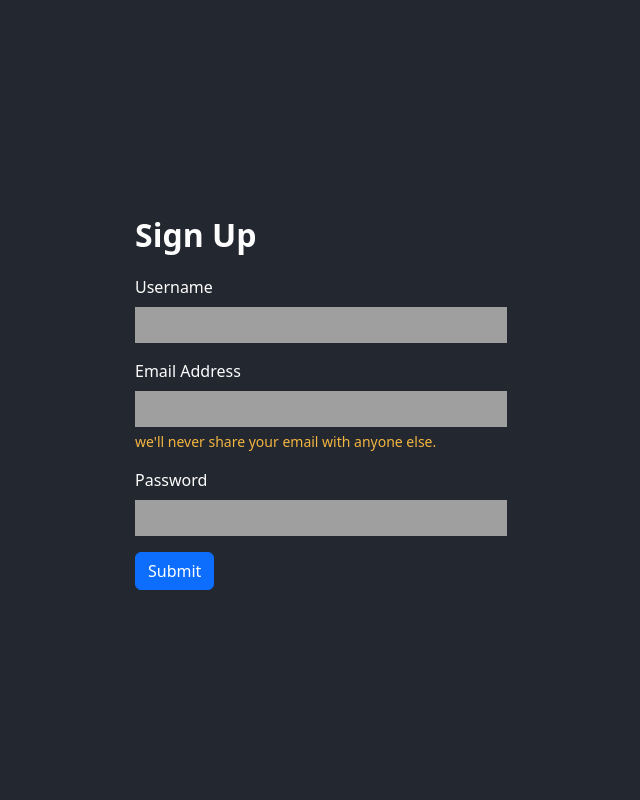
After one commit to xyon-dev/quiz-classic, a PHP site: page /signup.html in a window 1280 px wide. The commit adds this page. Shown: the whole page, without its empty margins (319-959 px from the left). Run offline with PHP 8.4, Linux system fonts and the light colour scheme; some libraries are stand-ins or nearby versions.

Commit message:
update files

```diff
--- /dev/null
+++ b/signup.html
@@ -0,0 +1,47 @@
+<!DOCTYPE html>
+<html lang="en">
+<head>
+    <meta charset="UTF-8">
+    <meta name="viewport" content="width=device-width, initial-scale=1.0">
+    <meta name="description" content="sigh up for quiz site">
+    <link href="https://cdn.jsdelivr.net/npm/bootstrap@5.3.3/dist/css/bootstrap.min.css" rel="stylesheet" integrity="sha384-QWTKZyjpPEjISv5WaRU9OFeRpok6YctnYmDr5pNlyT2bRjXh0JMhjY6hW+ALEwIH" crossorigin="anonymous">
+    <link rel="stylesheet" type="text/css" href="./style.css">
+    <script src="https://cdn.jsdelivr.net/npm/bootstrap@5.3.3/dist/js/bootstrap.bundle.min.js" integrity="sha384-YvpcrYf0tY3lHB60NNkmXc5s9fDVZLESaAA55NDzOxhy9GkcIdslK1eN7N6jIeHz" crossorigin="anonymous"></script>
+    <script
+        src="https://code.jquery.com/jquery-3.1.1.min.js"
+        integrity="sha256-hVVnYaiADRTO2PzUGmuLJr8BLUSjGIZsDYGmIJLv2b8="
+        crossorigin="anonymous"></script>
+    <title><!--get from API --></title>
+</head>
+<body class="align-items-center">
+    <div class="container">
+        <!-- Content here -->
+        <div id="login-form-container">
+        <form
+            action="http://localhost/quiz-classic/login.php"
+            method="POST"
+            id="login-form" class="col-4"
+            target="_self">
+            <p class="form-title">sign up</p>
+            <div class="mb-3">
+                <label for="username" class="form-label">username</label>
+                <input type="username" class="form-control" id="username" name="username" required>
+              </div>
+            <div class="mb-3">
+              <label for="email" class="form-label">Email address</label>
+              <input type="email" class="form-control" id="email" name="email" aria-describedby="emailHelp" required>
+              <div id="emailAlert" ><span>we'll never share your email with anyone else.</span></div>
+            </div>
+            <div class="mb-3">
+              <label for="password" class="form-label">password</label>
+              <input type="password" class="form-control" id="password" name="password" required>
+            </div>
+              <button type="submit" class="btn btn-primary">Submit</button>
+        </form>
+        </div>
+    </div>
+
+<!--Place Script Tags Here -->
+<script src="scripts.js"></script>
+</body>
+</html>
--- a/style.css
+++ b/style.css
@@ -1,8 +1,16 @@
+/* google font-color #ffffffff
+   background #rgb (53 53 53)
+*/
 body{
     background-color: rgb(35 39 47);
     display: flex;
     /* align-items: center; */
     height: 100vh;
+}
+#emailAlert{
+    color: rgb(243, 181, 65);
+    margin-top: 0.25rem;
+    font-size: .875em;
 }
 #login-form{
     color: #fdfdfd
```
Also changed, not shown: auth-login.php (added, +25 -0 lines), db.php (added, +16 -0 lines), login.html (renamed from index.html, +4 -3 lines), login.php (+27 -22 lines), signup.php (added, +16 -0 lines).
